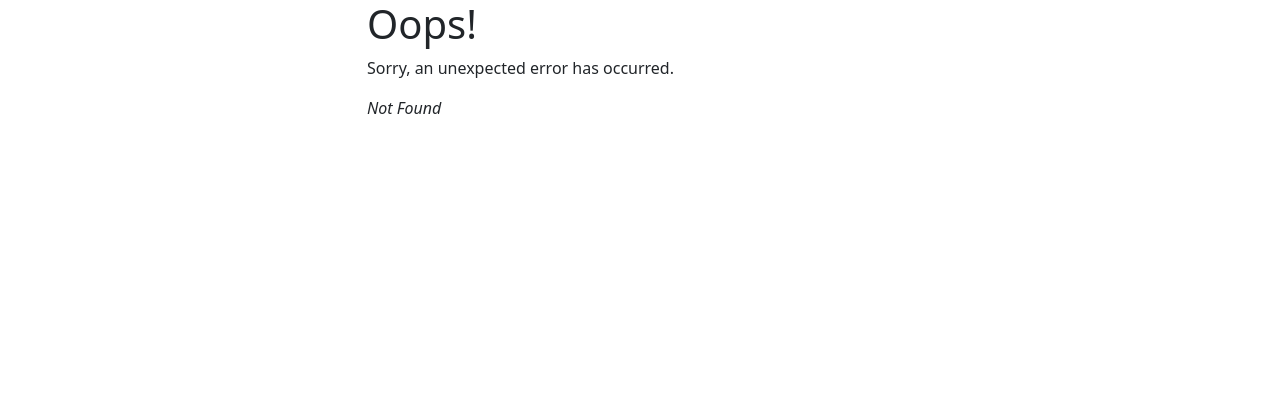
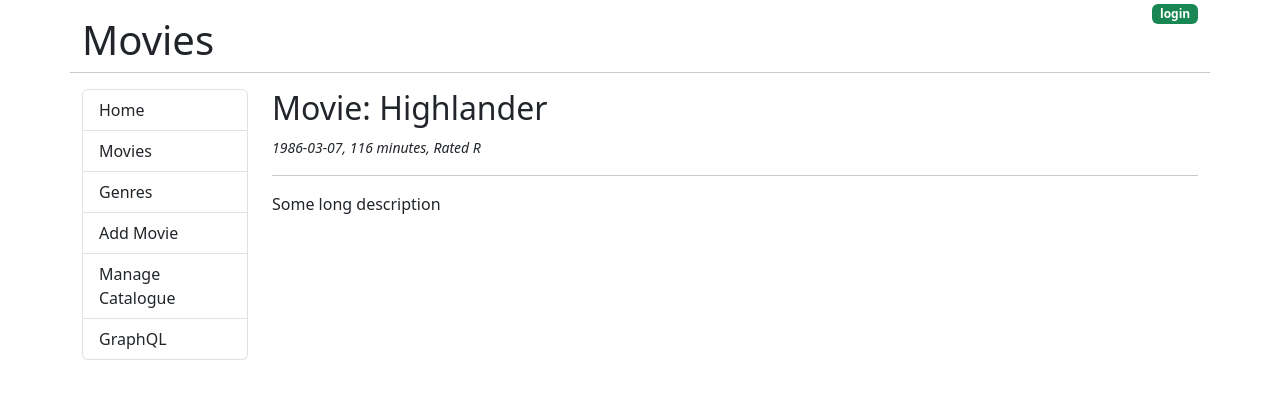
Before and after one commit to Mohamed-Fawzy77/go-react-movies-app-frontend, a React (Create React App) app: page /movies/1 in a window 1280 px wide. Before the commit this address had no page. Shown: the top 398 px of the page. Built offline with nearby package versions, Linux system fonts and the light colour scheme.

Commit message:
add initial components

```diff
--- a/src/App.js
+++ b/src/App.js
@@ -1,5 +1,4 @@
 import { Link, Outlet } from "react-router-dom";
-import Home from "./components/Home";
 
 function App() {
   return (
@@ -9,7 +8,7 @@ function App() {
           <h1 className="mt-3">Movies</h1>
         </div>
         <div className="col text-end">
-          <Link to="#!">
+          <Link to="/login">
             <span className="badge bg-success">login</span>
           </Link>
         </div>
@@ -23,23 +22,19 @@ function App() {
               <Link to="/" className="list-group-item list-group-item-action">
                 Home
               </Link>
-              <Link
-                to="/movies"
-                className="list-group-item list-group-item-action"
-              >
+              <Link to="/movies" className="list-group-item list-group-item-action">
                 Movies
               </Link>
-
-              <Link to="#!" className="list-group-item list-group-item-action">
+              <Link to="/genres" className="list-group-item list-group-item-action">
                 Genres
               </Link>
-              <Link to="#!" className="list-group-item list-group-item-action">
+              <Link to="/admin/movie/0" className="list-group-item list-group-item-action">
                 Add Movie
               </Link>
-              <Link to="#!" className="list-group-item list-group-item-action">
+              <Link to="/manage-catalogue" className="list-group-item list-group-item-action">
                 Manage Catalogue
               </Link>
-              <Link to="#!" className="list-group-item list-group-item-action">
+              <Link to="/graphql" className="list-group-item list-group-item-action">
                 GraphQL
               </Link>
             </div>
--- /dev/null
+++ b/src/Genres.js
@@ -0,0 +1,12 @@
+const Genres = () => {
+  return (
+    <>
+      <div className="text-center">
+        <h2>Genres </h2>
+        <hr />
+      </div>
+    </>
+  );
+};
+
+export default Genres;
--- /dev/null
+++ b/src/components/EditMovie.js
@@ -0,0 +1,12 @@
+const EditMovie = () => {
+  return (
+    <>
+      <div className="text-center">
+        <h2>Edit Movie </h2>
+        <hr />
+      </div>
+    </>
+  );
+};
+
+export default EditMovie;
--- a/src/components/ErrorPage.js
+++ b/src/components/ErrorPage.js
@@ -1,4 +1,4 @@
-import { useRouteError } from "react-router-dom";
+import { Link, useRouteError } from "react-router-dom";
 
 export default function ErrorPage() {
   const error = useRouteError();
@@ -6,12 +6,15 @@ export default function ErrorPage() {
   return (
     <div className="container">
       <div className="row">
-        <div className="col-md-6 offset-md-3">
+        <div className="col mt-4 text-center">
           <h1>Oops!</h1>
-          <p>Sorry, an unexpected error has occurred.</p>
-          <p>
+          <h6>Sorry, an unexpected error has occurred.</h6>
+          <h3>
             <em>{error.statusText || error.message}</em>
-          </p>
+          </h3>
+          <Link to="/" className="btn btn-success mt-2">
+            Go To Home
+          </Link>
         </div>
       </div>
     </div>
--- /dev/null
+++ b/src/components/GraphQL.js
@@ -0,0 +1,12 @@
+const GraphQL = () => {
+  return (
+    <>
+      <div className="text-center">
+        <h2>GraphQL </h2>
+        <hr />
+      </div>
+    </>
+  );
+};
+
+export default GraphQL;
--- a/src/components/Home.js
+++ b/src/components/Home.js
@@ -1,3 +1,4 @@
+import { Link } from "react-router-dom";
 import HomeTickets from "../images/movie_tickets.jpg";
 const Home = () => {
   return (
@@ -5,7 +6,9 @@ const Home = () => {
       <div className="text-center">
         <h2>Find a Movie to Watch </h2>
         <hr />
-        <img src={HomeTickets} alt="home tickets" />
+        <Link to="/movies">
+          <img src={HomeTickets} alt="home tickets" />
+        </Link>
       </div>
     </>
   );
--- /dev/null
+++ b/src/components/Login.js
@@ -0,0 +1,12 @@
+const Login = () => {
+  return (
+    <>
+      <div className="text-center">
+        <h2>Login </h2>
+        <hr />
+      </div>
+    </>
+  );
+};
+
+export default Login;
--- /dev/null
+++ b/src/components/ManageCatalouge.js
@@ -0,0 +1,12 @@
+const ManageCatalogue = () => {
+  return (
+    <>
+      <div className="text-center">
+        <h2>Manage Catalogue </h2>
+        <hr />
+      </div>
+    </>
+  );
+};
+
+export default ManageCatalogue;
--- /dev/null
+++ b/src/components/Movie.js
@@ -0,0 +1,34 @@
+import { useEffect, useState } from "react";
+import { useParams } from "react-router-dom";
+
+const Movie = () => {
+  const [movie, setMovie] = useState({});
+  let { id } = useParams();
+
+  useEffect(() => {
+    let myMovie = {
+      id: 1,
+      title: "Highlander",
+      release_date: "1986-03-07",
+      runtime: 116,
+      mpaa_rating: "R",
+      description: "Some long description",
+    };
+    setMovie(myMovie);
+  }, [id]);
+
+  return (
+    <div>
+      <h2>Movie: {movie.title}</h2>
+      <small>
+        <em>
+          {movie.release_date}, {movie.runtime} minutes, Rated {movie.mpaa_rating}
+        </em>
+      </small>
+      <hr />
+      <p>{movie.description}</p>
+    </div>
+  );
+};
+
+export default Movie;
--- a/src/components/Movies.js
+++ b/src/components/Movies.js
@@ -1,11 +1,56 @@
+import { useEffect, useState } from "react";
+import { Link } from "react-router-dom";
+
 const Movies = () => {
+  const [movies, setMovies] = useState([]);
+
+  useEffect(() => {
+    let moviesList = [
+      {
+        id: 1,
+        title: "Highlander",
+        release_date: "1986-03-07",
+        runtime: 116,
+        mpaa_rating: "R",
+        description: "Some long description",
+      },
+      {
+        id: 2,
+        title: "Raiders of the Lost Ark",
+        release_date: "1981-06-12",
+        runtime: 115,
+        mpaa_rating: "PG-13",
+        description: "Some long description",
+      },
+    ];
+    setMovies(moviesList);
+  }, []);
+
   return (
-    <>
-      <div className="text-center">
-        <h2>Movies </h2>
-        <hr />
-      </div>
-    </>
+    <div>
+      <h2>Movies</h2>
+      <hr />
+      <table className="table table-striped table-hover">
+        <thead>
+          <tr>
+            <th>Movie</th>
+            <th>Release Date</th>
+            <th>Rating</th>
+          </tr>
+        </thead>
+        <tbody>
+          {movies.map((m) => (
+            <tr key={m.id}>
+              <td>
+                <Link to={`/movies/${m.id}`}>{m.title}</Link>
+              </td>
+              <td>{m.release_date}</td>
+              <td>{m.mpaa_rating}</td>
+            </tr>
+          ))}
+        </tbody>
+      </table>
+    </div>
   );
 };
 
```
Also changed, not shown: src/index.js (+35 -0 lines).
